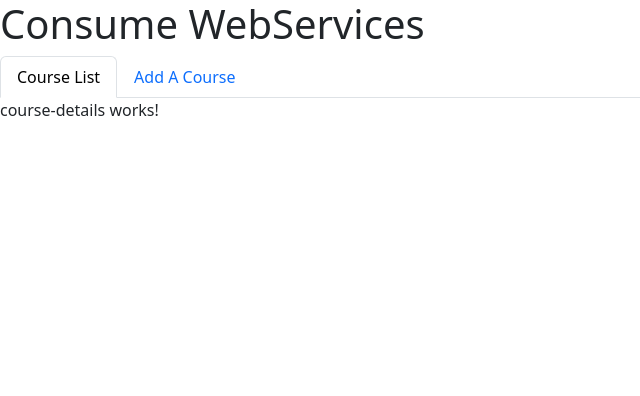
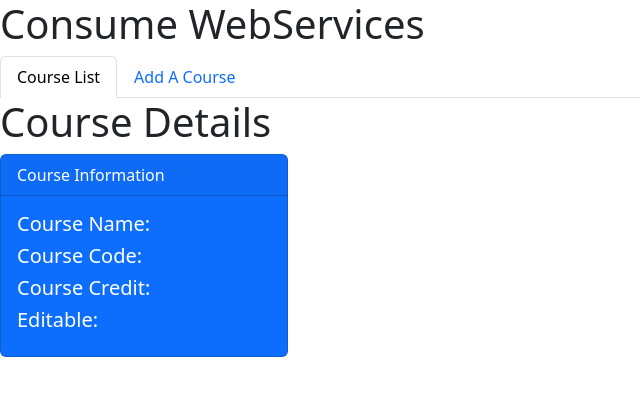
Before and after one commit to siddmuns/AngularAPIConsumer, an Angular app: page /courses/1 in a window 1280 px wide. Shown: the top 396 px of the page, without its empty margins (0-640 px from the left). Built offline with nearby package versions, Linux system fonts and the light colour scheme; no server answers.

Commit message:
Completed Course Details Page

```diff
--- a/src/app/app.routes.ts
+++ b/src/app/app.routes.ts
@@ -7,8 +7,8 @@ import {DeleteCourseComponent} from "./components/delete-course/delete-course.co
 
 export const routes: Routes = [
   { path: 'courses', component: CourseListComponent },
-  { path: 'courses/:id', component: CourseDetailsComponent },
+  { path: 'courses/:courseCode', component: CourseDetailsComponent },
   { path: 'addcourse', component: AddCourseComponent },
-  { path: 'deletecourse/:id', component: DeleteCourseComponent },
-  { path: 'editcourse/:id/edit', component: EditCourseComponent }
+  { path: 'deletecourse/:courseCode', component: DeleteCourseComponent },
+  { path: 'editcourse/:courseCode/edit', component: EditCourseComponent }
 ];
--- a/src/app/components/course-details/course-details.component.html
+++ b/src/app/components/course-details/course-details.component.html
@@ -1 +1,11 @@
-<p>course-details works!</p>
+<h1>Course Details</h1>
+
+<div class="card text-bg-primary mb-3" style="max-width: 18rem;">
+  <div class="card-header">Course Information</div>
+  <div class="card-body">
+    <h5 class="card-title">Course Name: {{ course?.courseName }}</h5>
+    <h5 class="card-title">Course Code: {{ course?.courseCode }}</h5>
+    <h5 class="card-title">Course Credit: {{ course?.courseCredit }}</h5>
+    <h5 class="card-title">Editable: {{ course?.edit }}</h5>
+  </div>
+</div>
--- a/src/app/components/course-details/course-details.component.ts
+++ b/src/app/components/course-details/course-details.component.ts
@@ -19,13 +19,14 @@ export class CourseDetailsComponent implements OnInit{
     this.getCourseByCourseCode(this.route.snapshot.params['courseCode']);
   }
 
-  getCourseByCourseCode(courseCode:string){
+  getCourseByCourseCode(courseCode: string): void {
     this.studentService.getCourseByCourseCode(courseCode)
       .subscribe({
-        next:(data)=>{
+        next: (data: CourseModel)=> {
           this.course = data;
           console.log(data);
         },
-        error:(e)=>console.error(e)});
+        error: (e) => console.error(e)
+      });
   }
 }
--- a/src/app/services/course.service.ts
+++ b/src/app/services/course.service.ts
@@ -15,8 +15,8 @@ export class CourseService {
     return this.http.get<CourseModel[]>(baseUrl);
   }
 
-  getCourseByCourseCode(courseCode:string): Observable<any> {
-    return this.http.get(`${baseUrl}/${courseCode}`);
+  getCourseByCourseCode(courseCode: string): Observable<CourseModel> {
+    return this.http.get<CourseModel>(`${baseUrl}/${courseCode}`);
   }
 
   createCourse(data: any): Observable<any> {
```
